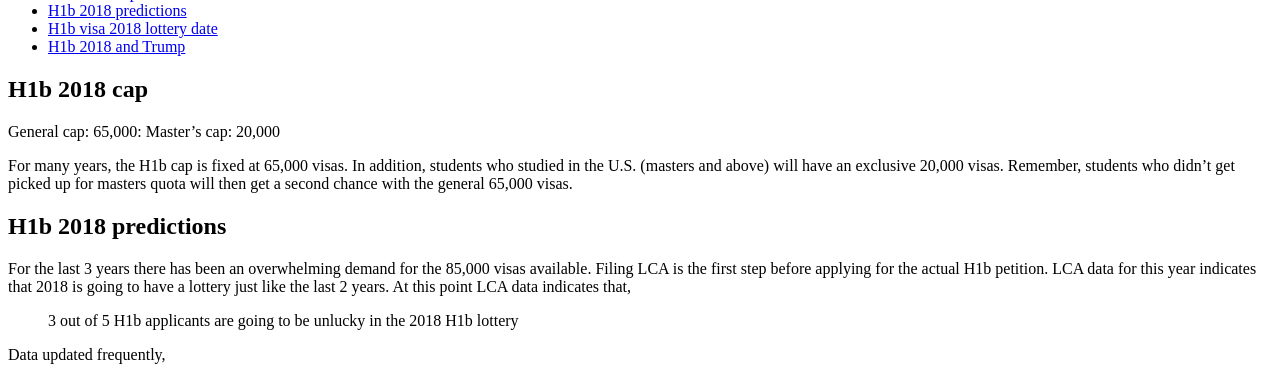
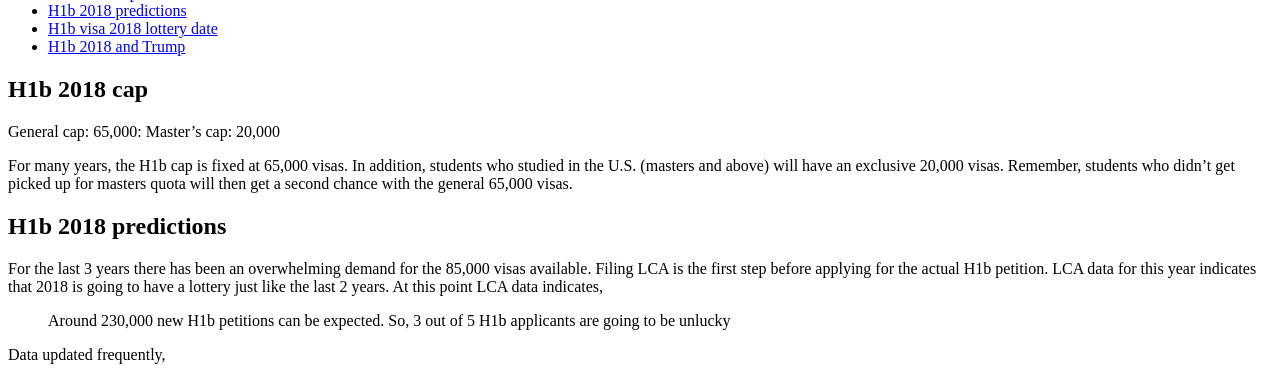
Before and after one commit to gitforwork2/gitforwork.github.io, a Jekyll site: the page built from _posts/2017-3-4-h1b-2018-lottery.md, in a window 1280 px wide and 900 px high, scrolled down 396 px, cut to the strip 0-376 px from the top of the window. Built offline with Jekyll 4.4.1, drawn with Linux system fonts in a browser that asks for light colours; nearby versions of some CDN libraries; comment, search, counter and statistics services are not loaded.

Commit message:
Update 2017-3-4-h1b-2018-lottery.md

```diff
--- a/_posts/2017-3-4-h1b-2018-lottery.md
+++ b/_posts/2017-3-4-h1b-2018-lottery.md
@@ -21,13 +21,12 @@ For many years, the H1b cap is fixed at 65,000 visas. In addition, students who
 ## H1b 2018 predictions
 
 For the last 3 years there has been an overwhelming demand for the 85,000 visas available. Filing LCA is the first step before applying for the actual H1b petition. LCA data for this year indicates that 2018 is going to have a lottery just like the last 2 years.
-At this point LCA data indicates that,
+At this point LCA data indicates,
 
-> 3 out of 5 H1b applicants are going to be unlucky in the 2018 H1b lottery
+> Around 230,000 new H1b petitions can be expected. So, 3 out of 5 H1b applicants are going to be unlucky
 
 Data updated frequently,
 <iframe width="600" height="371" seamless frameborder="0" scrolling="no" src="https://docs.google.com/spreadsheets/d/13MwM9hmZoe7SOPsfaLmqp41Sem3BuZKCMnY8aP2Qv_g/pubchart?oid=2131404468&amp;format=interactive"></iframe>
-
 
 2015 and 2016 H1b lottery involved 230,000 and 236,000 petitions respectively. The above graph compares the LCAs decisions announced by DOL by March 3rd of the respective years. As you can see above, 2018 LCAs are roughly inline with the last 2 years. Hence, if the 2018 numbers continue to trend like the last 2 years, the projection for final H1b petitions is around 230,000 petitions. As data becomes available for the upcoming weeks, the projections might change. With H1b under lots of uncertainty, Employers may increase the number of petitions to make best use of the visas as they are available. But so far data doesn't show any increase. But, we will keep monitoring the data.
 
```
